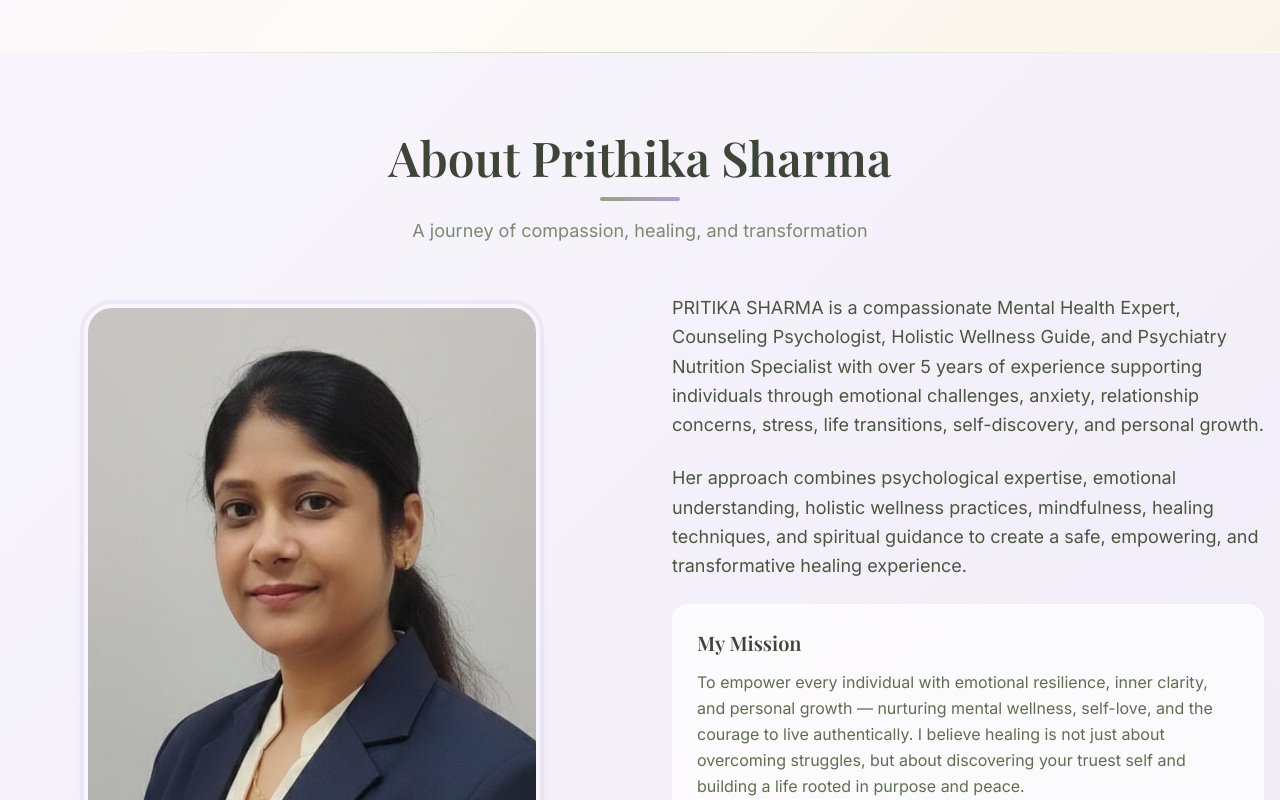
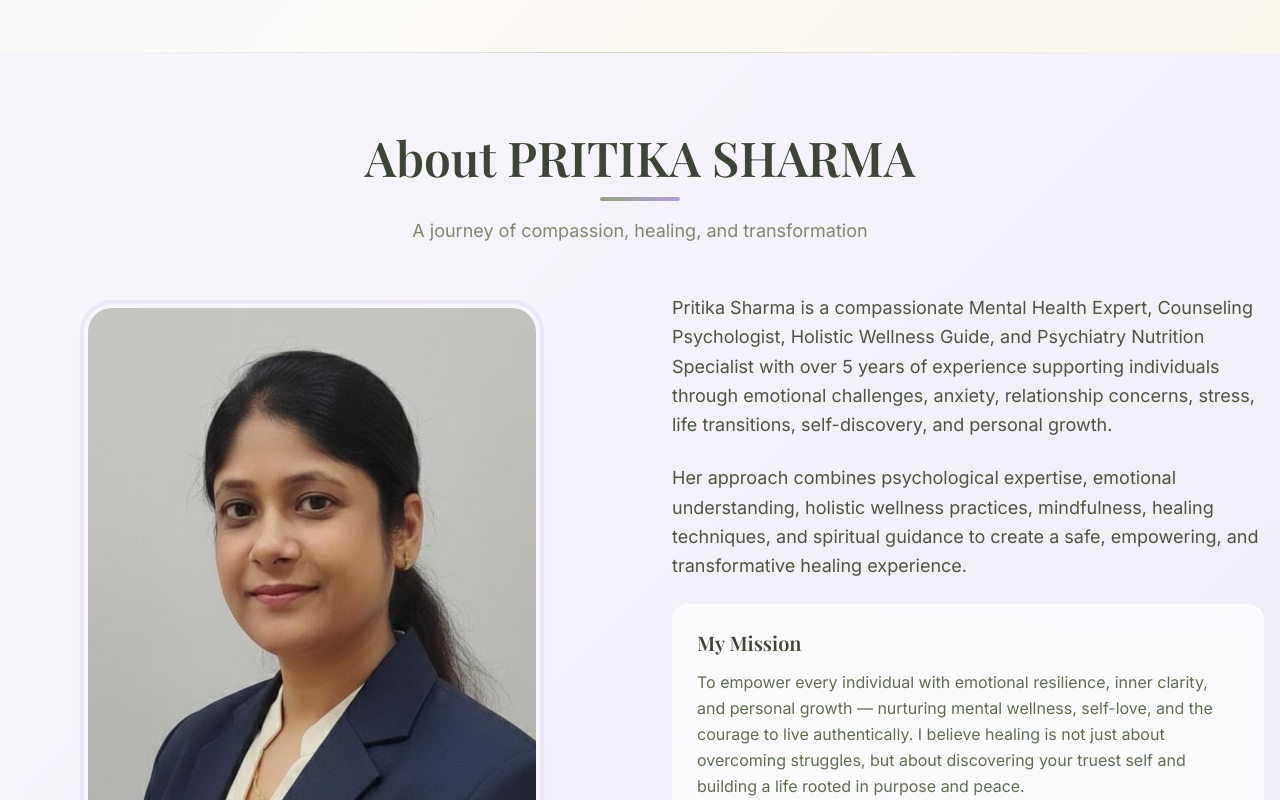
Before and after one commit to Mohit616-byte/Reconnect-counselling-, a React (Vite) app: page / in a window 1280 px wide. Shown: the part 980-1780 px from the top of the page. Built offline with nearby package versions, Linux system fonts and the light colour scheme; a web font is replaced by a local one.

Commit message:
rename Name

```diff
--- a/src/sections/About.jsx
+++ b/src/sections/About.jsx
@@ -15,7 +15,7 @@ const About = () => {
     <section id="about" className="gradient-lavender">
       <div className="py-20 px-4 max-w-7xl mx-auto">
         <SectionHeading
-          title="About Prithika Sharma"
+          title="About PRITIKA SHARMA"
           subtitle="A journey of compassion, healing, and transformation"
         />
 
@@ -31,7 +31,7 @@ const About = () => {
             <div className="aspect-[3/4] max-w-md w-full mx-auto rounded-3xl shadow-xl overflow-hidden ring-4 ring-lavender-200/50 ring-offset-4 ring-offset-lavender-50">
               <img
                 src="/prithika-portrait.jpg"
-                alt="Prithika Sharma — About"
+                alt="Pritika Sharma — About"
                 className="w-full h-full object-cover object-top"
                 loading="lazy"
               />
@@ -61,7 +61,7 @@ const About = () => {
             className="space-y-6"
           >
             <p className="text-sage-700 leading-relaxed text-lg">
-              PRITIKA SHARMA is a compassionate Mental Health Expert, Counseling
+              Pritika Sharma is a compassionate Mental Health Expert, Counseling
               Psychologist, Holistic Wellness Guide, and Psychiatry Nutrition
               Specialist with over 5 years of experience supporting individuals
               through emotional challenges, anxiety, relationship concerns, stress,
```
